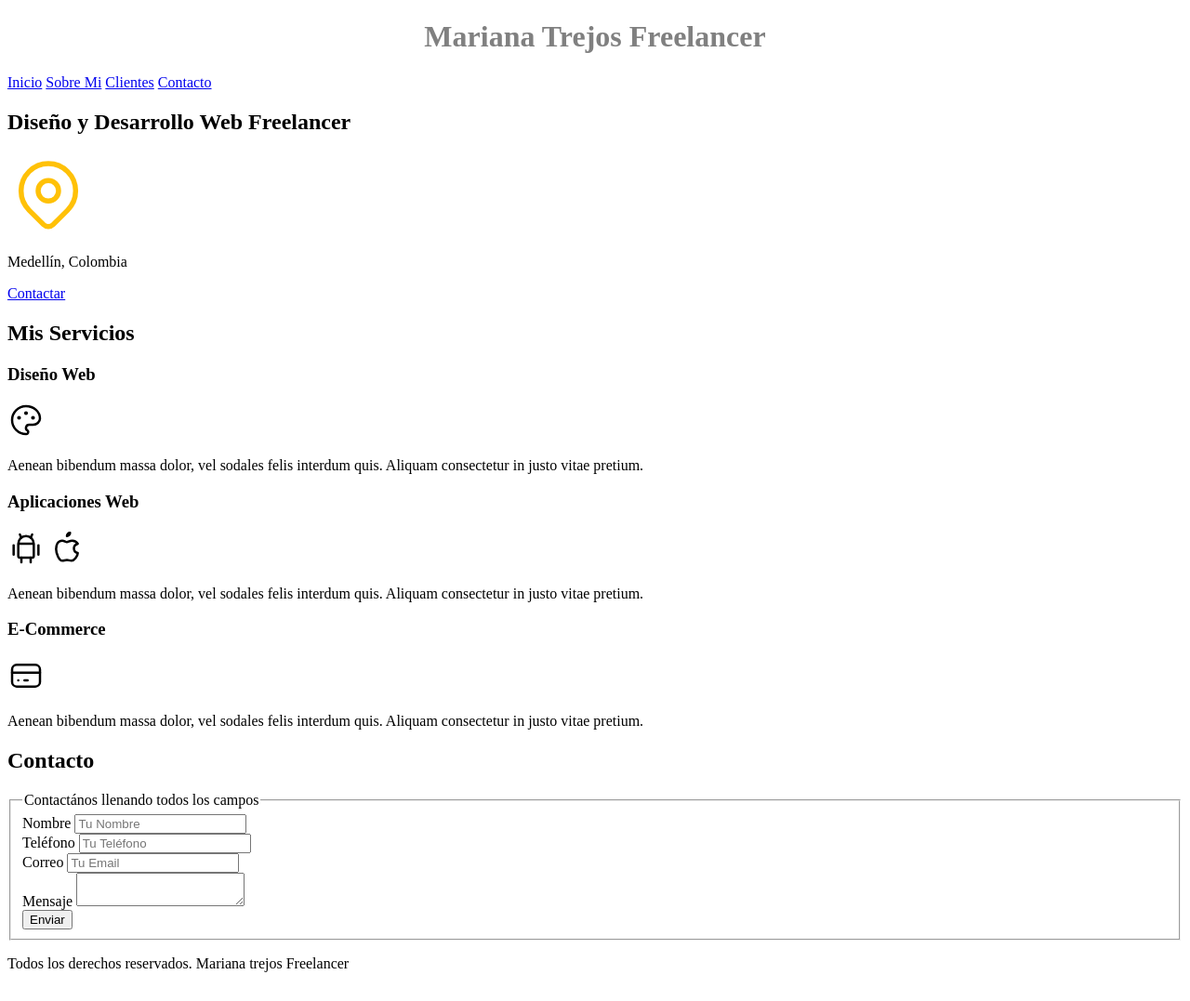
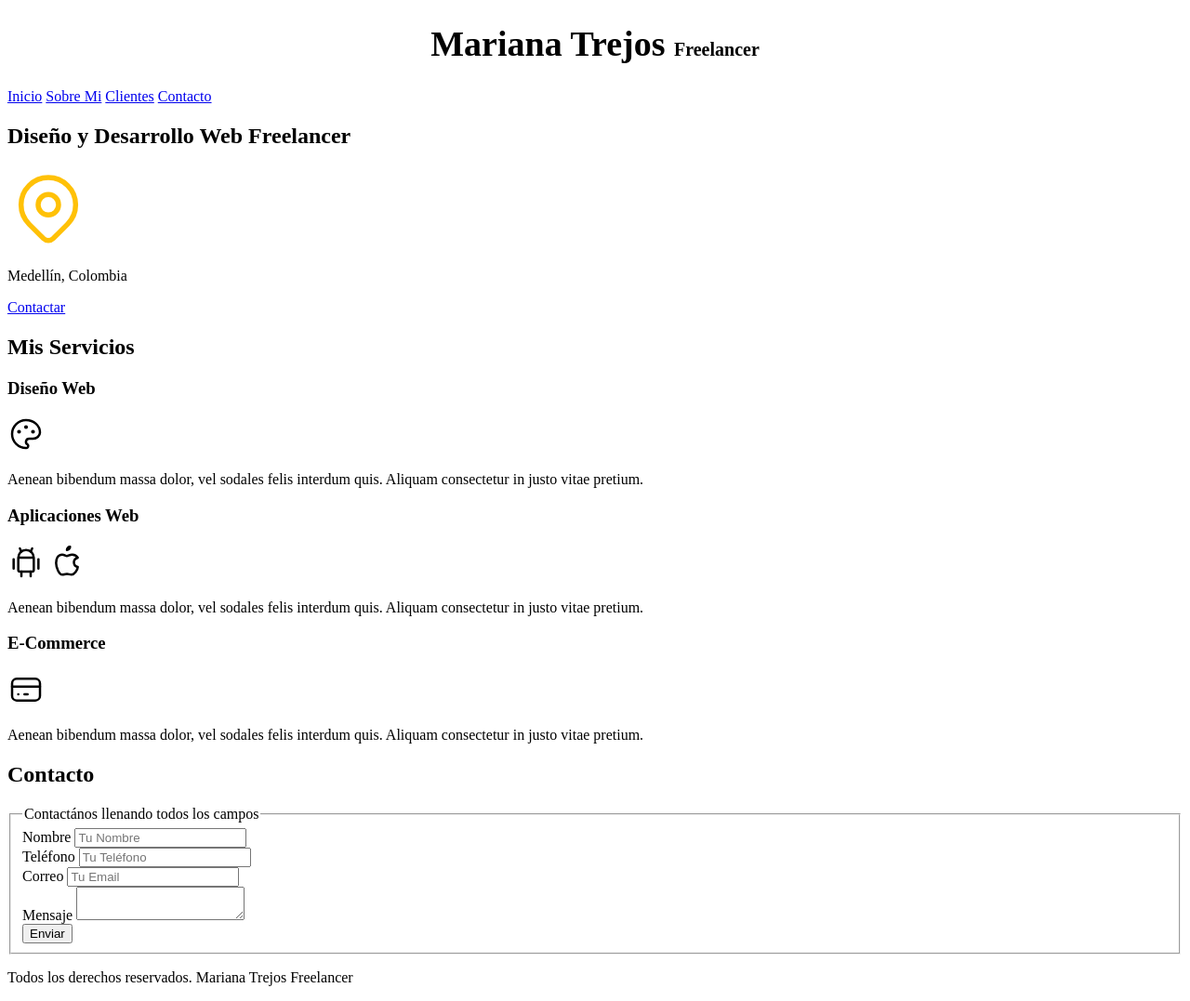
Before and after one commit to MariTG007/Pagina_Freelancer, a plain HTML site: page index.html in a window 1280 px wide. Shown: the whole page at 93% size. Drawn offline with Linux system fonts and the light colour scheme.

Commit message:
Estilos a nuestro proyecto

```diff
--- a/css/styles.css
+++ b/css/styles.css
@@ -1,4 +1,15 @@
+html{
+    font-size: 62.5%;
+}
+body{
+    font-size: 16px;/* 1 rem = 10px*/
+}
 h1{
     text-align: center;
-    color: gray;
+    font-size: 3.8rem;
+
 }
+
+span {
+    font-size: 2rem;
+}
--- a/index.html
+++ b/index.html
@@ -10,7 +10,7 @@
 </head>
 <body>
     <header>
-        <h1>Mariana Trejos Freelancer</h1>
+        <h1>Mariana Trejos <span>Freelancer</span></h1>
 
     </header>
 
@@ -134,7 +134,7 @@
     </section>
 
     <footer>
-        <p>Todos los derechos reservados. Mariana trejos Freelancer</p>
+        <p>Todos los derechos reservados. Mariana Trejos Freelancer</p>
 
     </footer>
 
```
